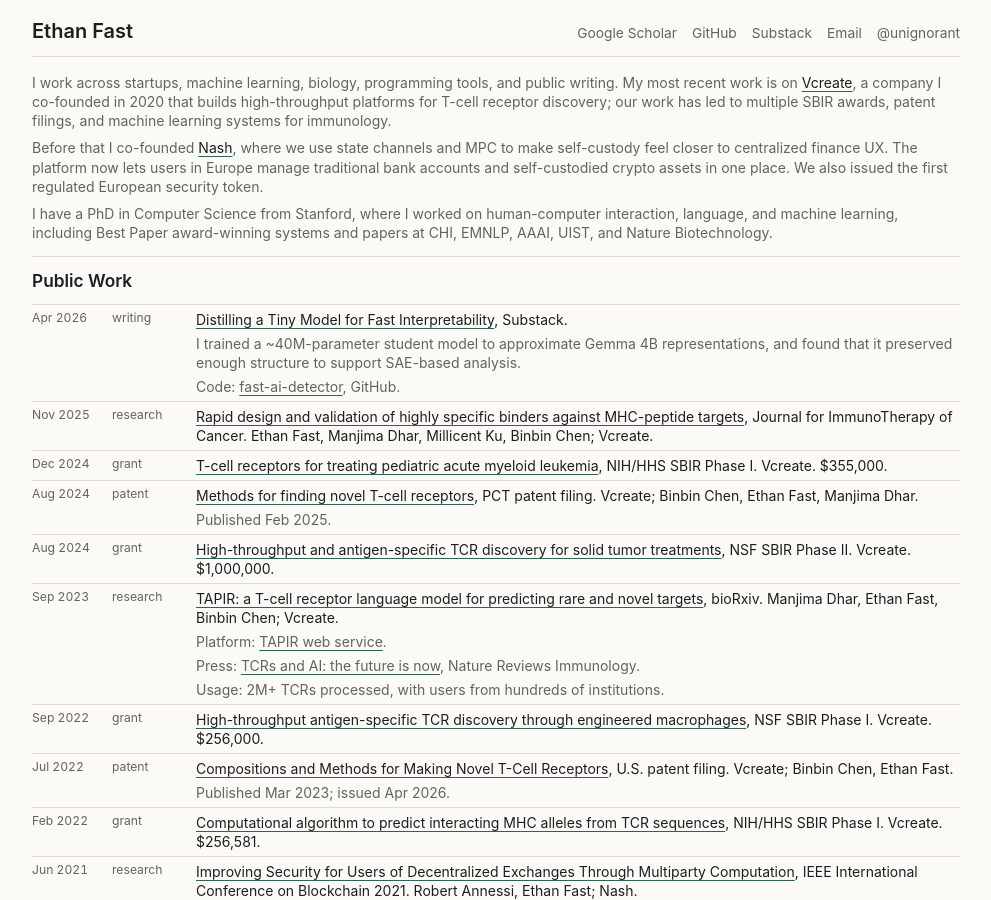
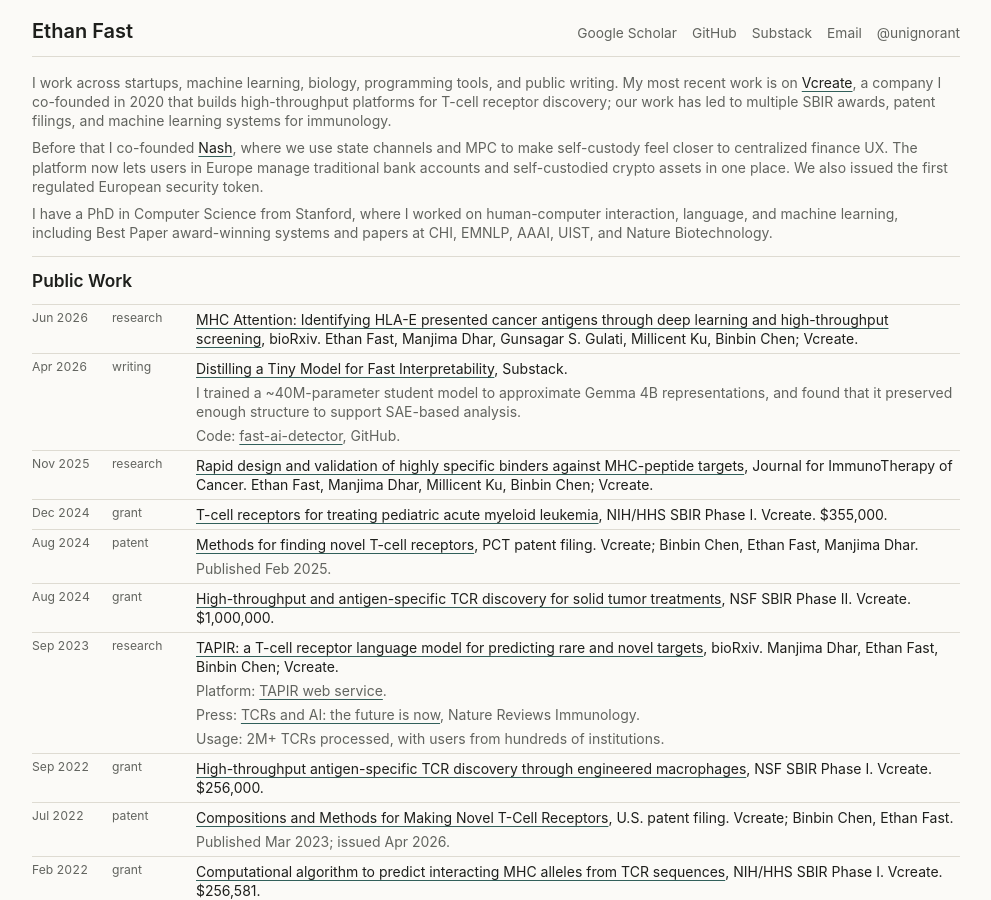
Before and after one commit to Ejhfast/ejhfast.github.com, a Jekyll site: the page built from index.html, in a window 1280 px wide and 900 px high. Shown: the whole window, without its empty margins (144-1135 px from the left). Built offline with Jekyll 4.4.1, drawn with Linux system fonts in a browser that asks for light colours.

Commit message:
Add MHC Attention bioRxiv paper
Co-Authored-By: Claude Opus 5.5 <noreply@anthropic.com>

```diff
--- a/index.html
+++ b/index.html
@@ -19,6 +19,11 @@ title: Ethan Fast
         <h2>Public Work</h2>
     </div>
     <ol class="timeline">
+        <li>
+            <time>Jun 2026</time>
+            <span class="tag">research</span>
+            <p><a href="https://pubmed.ncbi.nlm.nih.gov/42327037/">MHC Attention: Identifying HLA-E presented cancer antigens through deep learning and high-throughput screening</a>, bioRxiv. Ethan Fast, Manjima Dhar, Gunsagar S. Gulati, Millicent Ku, Binbin Chen; Vcreate.</p>
+        </li>
         <li>
             <time>Apr 2026</time>
             <span class="tag">writing</span>
```
